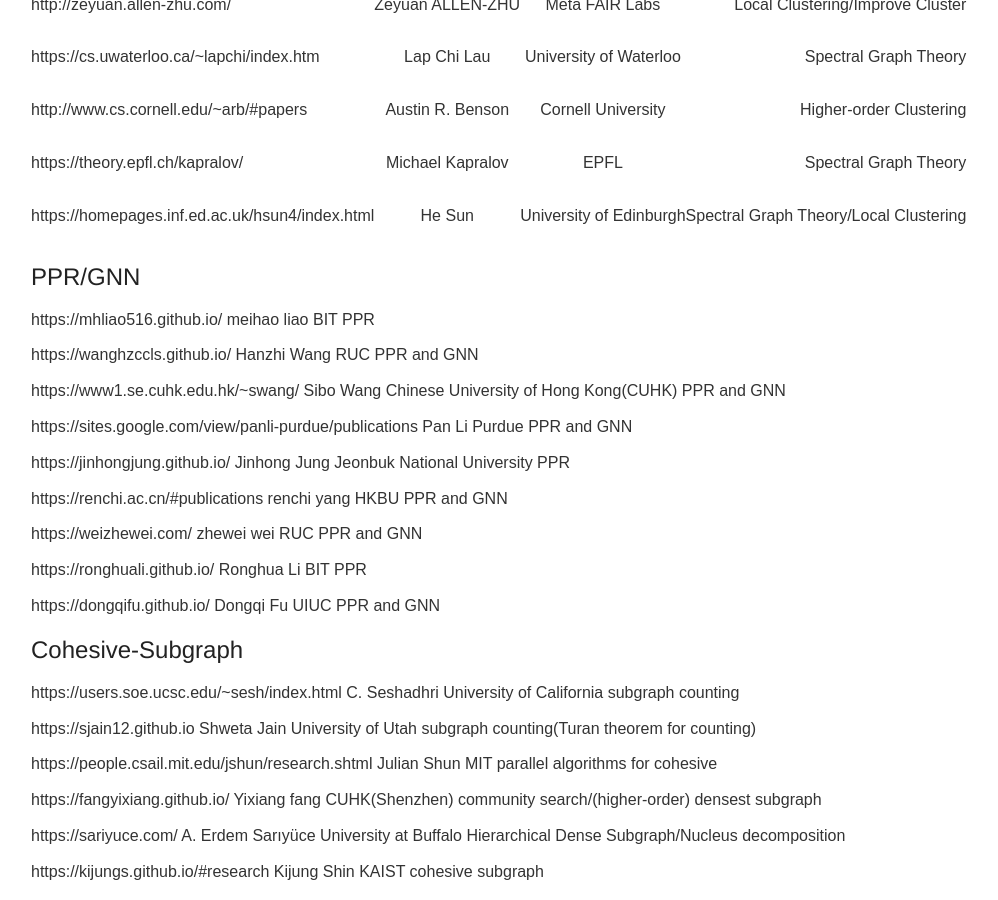
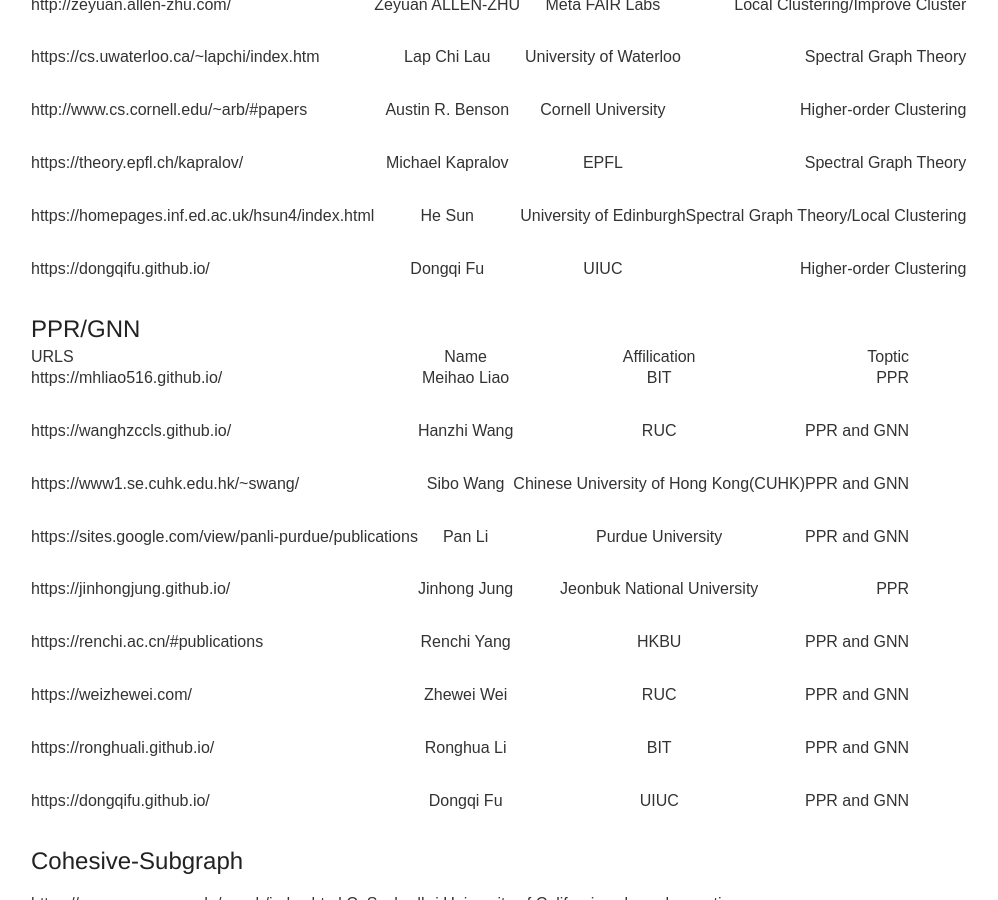
Before and after one commit to longlonglin/longlonglin.github.io, a Jekyll site: the page built from blog.md, in a window 1280 px wide and 900 px high, scrolled down 590 px. Shown: the whole window, without its empty margins (119-1117 px from the left). Built offline with Jekyll 4.4.1, drawn with Linux system fonts in a browser that asks for light colours.

Commit message:
Update blog.md

```diff
--- a/blog.md
+++ b/blog.md
@@ -27,30 +27,26 @@
 | http://www.cs.cornell.edu/~arb/#papers  |  Austin R. Benson  |   Cornell University  | Higher-order Clustering |
 | https://theory.epfl.ch/kapralov/      |   Michael Kapralov    |     EPFL       |    Spectral Graph Theory |
 | https://homepages.inf.ed.ac.uk/hsun4/index.html   |    He Sun   |  University of Edinburgh   | Spectral Graph Theory/Local Clustering |
-
+| https://dongqifu.github.io/ | Dongqi Fu | UIUC | Higher-order Clustering |
 
 
 
 
 
 ## PPR/GNN
-https://mhliao516.github.io/                  meihao liao             BIT   PPR <br>
 
-https://wanghzccls.github.io/                 Hanzhi Wang        RUC   PPR and GNN <br>
 
-https://www1.se.cuhk.edu.hk/~swang/            Sibo Wang         Chinese University of Hong Kong(CUHK)     PPR and GNN <br>
-
-https://sites.google.com/view/panli-purdue/publications     Pan Li    Purdue              PPR and GNN <br>
-
-https://jinhongjung.github.io/    Jinhong Jung   Jeonbuk National University    PPR <br>
-
-https://renchi.ac.cn/#publications    renchi yang HKBU   PPR and GNN  <br>
-
-https://weizhewei.com/     zhewei wei  RUC PPR and GNN  <br>
-
-https://ronghuali.github.io/   Ronghua Li BIT PPR  <br>
-
-https://dongqifu.github.io/ Dongqi Fu UIUC PPR and GNN   <br>
+| URLS | Name | Affilication | Toptic |
+|:----|:-----:|:-----:| ----:|
+| https://mhliao516.github.io/ | Meihao Liao | BIT | PPR |
+| https://wanghzccls.github.io/  |  Hanzhi Wang  | RUC  |   PPR and GNN  |
+| https://www1.se.cuhk.edu.hk/~swang/ |    Sibo Wang   |       Chinese University of Hong Kong(CUHK)  |  PPR and GNN |
+| https://sites.google.com/view/panli-purdue/publications        |          Pan Li  |  Purdue University   |  PPR and GNN |
+| https://jinhongjung.github.io/  |  Jinhong Jung   |  Jeonbuk National University   | PPR |
+| https://renchi.ac.cn/#publications  |  Renchi Yang  |    HKBU  | PPR and GNN |
+| https://weizhewei.com/ | Zhewei Wei | RUC | PPR and GNN |
+| https://ronghuali.github.io/ | Ronghua Li | BIT | PPR and GNN |
+| https://dongqifu.github.io/ | Dongqi Fu | UIUC | PPR and GNN |
 
 
 
```
